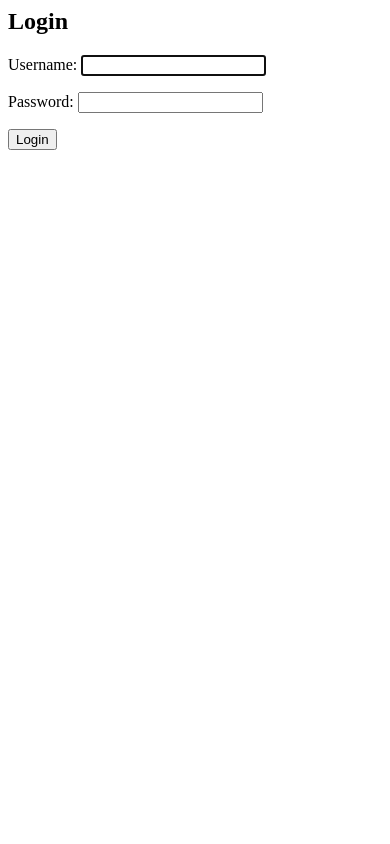
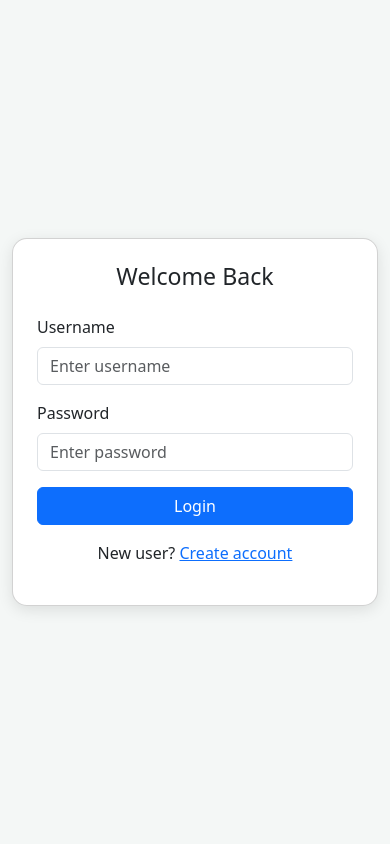
Before and after one commit to adityaff6299/expense-tracker, a Django app: page /login/ in a window 390 px wide. Run offline with Django 5.2, Linux system fonts and the light colour scheme.

Commit message:
Added Bootstrap styling to login and register

```diff
--- a/tracker/templates/login.html
+++ b/tracker/templates/login.html
@@ -1,7 +1,39 @@
-<h2>Login</h2>
-
-<form method="POST">
-  {% csrf_token %}
-  {{ form.as_p }}
-  <button type="submit">Login</button>
-</form>
+<!DOCTYPE html>
+<html lang="en">
+<head>
+    <meta charset="UTF-8">
+    <meta name="viewport" content="width=device-width, initial-scale=1.0">
+    <title>Login - Expense Tracker</title>
+    <link href="https://cdn.jsdelivr.net/npm/bootstrap@5.3.0/dist/css/bootstrap.min.css" rel="stylesheet">
+    <style>
+        body { background-color: #f4f7f6; height: 100vh; display: flex; align-items: center; }
+        .card { border-radius: 15px; box-shadow: 0 4px 15px rgba(0,0,0,0.1); }
+    </style>
+</head>
+<body>
+    <div class="container">
+        <div class="row justify-content-center">
+            <div class="col-md-4">
+                <div class="card p-4">
+                    <h3 class="text-center mb-4">Welcome Back</h3>
+                    <form method="POST">
+                        {% csrf_token %}
+                        <div class="mb-3">
+                            <label class="form-label">Username</label>
+                            <input type="text" name="username" class="form-control" placeholder="Enter username">
+                        </div>
+                        <div class="mb-3">
+                            <label class="form-label">Password</label>
+                            <input type="password" name="password" class="form-control" placeholder="Enter password">
+                        </div>
+                        <button type="submit" class="btn btn-primary w-100">Login</button>
+                    </form>
+                    <div class="mt-3 text-center">
+                        <p>New user? <a href="{% url 'register' %}">Create account</a></p>
+                    </div>
+                </div>
+            </div>
+        </div>
+    </div>
+</body>
+</html>
```
Also changed, not shown: tracker/templates/register.html (+28 -8 lines).
